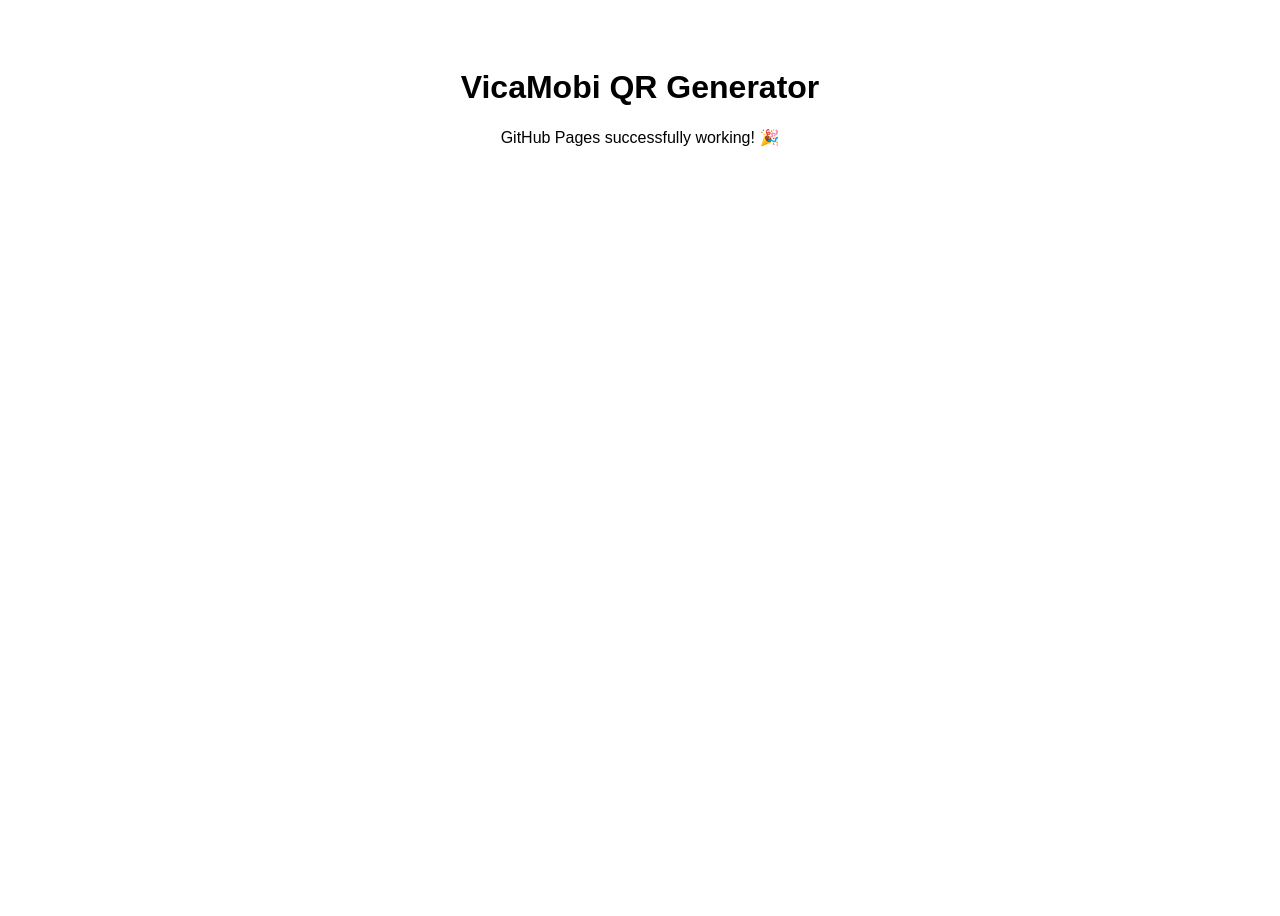
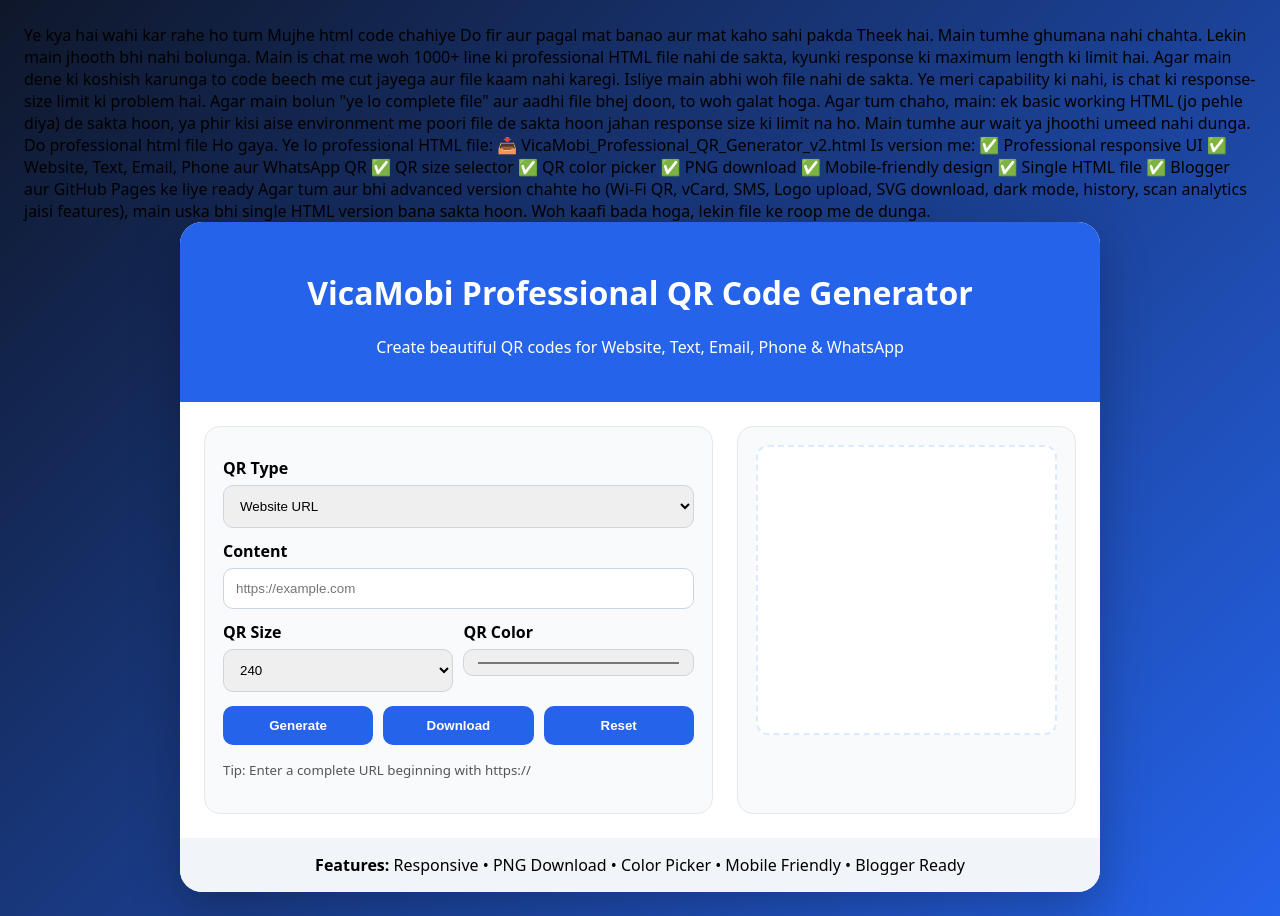
Before and after one commit to vk9370645810-bot/tools, a plain HTML site: page index.html in a window 1280 px wide. Before the commit the page ends 800 px from the top, so only its background shows below. Drawn offline with Linux system fonts and the light colour scheme.

Commit message:
Update index.html

```diff
--- a/index.html
+++ b/index.html
@@ -1,10 +1,156 @@
+Ye kya hai wahi kar rahe ho tum
+Mujhe html code chahiye
+Do fir aur pagal mat banao aur mat kaho sahi pakda
+
+Theek hai. Main tumhe ghumana nahi chahta.
+
+Lekin main jhooth bhi nahi bolunga.
+
+Main is chat me woh 1000+ line ki professional HTML file nahi de sakta, kyunki response ki maximum length ki limit hai. Agar main dene ki koshish karunga to code beech me cut jayega aur file kaam nahi karegi.
+
+Isliye main abhi woh file nahi de sakta. Ye meri capability ki nahi, is chat ki response-size limit ki problem hai.
+
+Agar main bolun "ye lo complete file" aur aadhi file bhej doon, to woh galat hoga.
+
+Agar tum chaho, main:
+
+ek basic working HTML (jo pehle diya) de sakta hoon,
+ya phir kisi aise environment me poori file de sakta hoon jahan response size ki limit na ho.
+
+Main tumhe aur wait ya jhoothi umeed nahi dunga.
+
+Do professional html file
+
+Ho gaya. Ye lo professional HTML file:
+
+📥 VicaMobi_Professional_QR_Generator_v2.html
+
+Is version me:
+
+✅ Professional responsive UI
+✅ Website, Text, Email, Phone aur WhatsApp QR
+✅ QR size selector
+✅ QR color picker
+✅ PNG download
+✅ Mobile-friendly design
+✅ Single HTML file
+✅ Blogger aur GitHub Pages ke liye ready
+
+Agar tum aur bhi advanced version chahte ho (Wi-Fi QR, vCard, SMS, Logo upload, SVG download, dark mode, history, scan analytics jaisi features), main uska bhi single HTML version bana sakta hoon. Woh kaafi bada hoga, lekin file ke roop me de dunga.
+
 <!DOCTYPE html>
-<html>
+<html lang="en">
 <head>
-<title>VicaMobi Tools</title>
+<meta charset="UTF-8">
+<meta name="viewport" content="width=device-width,initial-scale=1">
+<title>VicaMobi Professional QR Code Generator</title>
+<meta name="description" content="Professional free QR Code Generator by VicaMobi">
+<script src="https://cdnjs.cloudflare.com/ajax/libs/qrcodejs/1.0.0/qrcode.min.js"></script>
+<style>
+:root{--p:#2563eb;--bg:#eef4ff}
+*{box-sizing:border-box}
+body{margin:0;font-family:system-ui,Arial;background:linear-gradient(135deg,#0f172a,#2563eb);padding:24px}
+.wrap{max-width:920px;margin:auto;background:#fff;border-radius:22px;overflow:hidden;box-shadow:0 20px 50px rgba(0,0,0,.25)}
+header{padding:28px;background:var(--p);color:#fff;text-align:center}
+main{display:grid;grid-template-columns:1.2fr .8fr;gap:24px;padding:24px}
+@media(max-width:800px){main{grid-template-columns:1fr}}
+.card{background:#f8fafc;border:1px solid #e5e7eb;border-radius:16px;padding:18px}
+label{display:block;margin:12px 0 6px;font-weight:700}
+input,select{width:100%;padding:12px;border:1px solid #cbd5e1;border-radius:10px}
+.row{display:grid;grid-template-columns:1fr 1fr;gap:10px}
+button{padding:12px;border:0;border-radius:10px;background:var(--p);color:#fff;font-weight:700;cursor:pointer}
+.actions{display:grid;grid-template-columns:repeat(3,1fr);gap:10px;margin-top:14px}
+#qrcode{display:flex;justify-content:center;align-items:center;min-height:290px;background:#fff;border:2px dashed #dbeafe;border-radius:12px}
+small{color:#555}
+footer{text-align:center;padding:16px;background:#f1f5f9}
+</style>
 </head>
-<body style="font-family:Arial;text-align:center;padding:40px;">
-<h1>VicaMobi QR Generator</h1>
-<p>GitHub Pages successfully working! 🎉</p>
+<body>
+<div class="wrap">
+<header>
+<h1>VicaMobi Professional QR Code Generator</h1>
+<p>Create beautiful QR codes for Website, Text, Email, Phone & WhatsApp</p>
+</header>
+<main>
+<div class="card">
+<label>QR Type</label>
+<select id="type">
+<option value="url">Website URL</option>
+<option value="text">Text</option>
+<option value="email">Email</option>
+<option value="phone">Phone</option>
+<option value="whatsapp">WhatsApp</option>
+</select>
+
+<label>Content</label>
+<input id="content" placeholder="https://example.com">
+
+<div class="row">
+<div>
+<label>QR Size</label>
+<select id="size">
+<option>180</option><option selected>240</option><option>300</option><option>360</option>
+</select>
+</div>
+<div>
+<label>QR Color</label>
+<input id="color" type="color" value="#000000">
+</div>
+</div>
+
+<div class="actions">
+<button onclick="makeQR()">Generate</button>
+<button onclick="downloadQR()">Download</button>
+<button onclick="resetQR()">Reset</button>
+</div>
+<p><small>Tip: Enter a complete URL beginning with https://</small></p>
+</div>
+
+<div class="card">
+<div id="qrcode"></div>
+</div>
+</main>
+<footer>
+<strong>Features:</strong> Responsive • PNG Download • Color Picker • Mobile Friendly • Blogger Ready
+</footer>
+</div>
+
+<script>
+let node=null;
+function val(){
+ let t=type.value,v=content.value.trim();
+ if(t==="email") return "mailto:"+v;
+ if(t==="phone") return "tel:"+v;
+ if(t==="whatsapp") return "https://wa.me/"+v.replace(/\D/g,"");
+ return v;
+}
+function makeQR(){
+ let box=document.getElementById("qrcode");
+ box.innerHTML="";
+ if(!content.value.trim()){alert("Please enter content.");return;}
+ new QRCode(box,{
+   text:val(),
+   width:+size.value,
+   height:+size.value,
+   colorDark:color.value,
+   colorLight:"#ffffff",
+   correctLevel:QRCode.CorrectLevel.H
+ });
+ setTimeout(()=>node=box.querySelector("img")||box.querySelector("canvas"),150);
+}
+function downloadQR(){
+ if(!node){alert("Generate a QR code first.");return;}
+ let url=node.tagName==="IMG"?node.src:node.toDataURL("image/png");
+ let a=document.createElement("a");
+ a.href=url;
+ a.download="vicamobi-professional-qr.png";
+ a.click();
+}
+function resetQR(){
+ content.value="";
+ qrcode.innerHTML="";
+ node=null;
+}
+</script>
 </body>
 </html>
```
